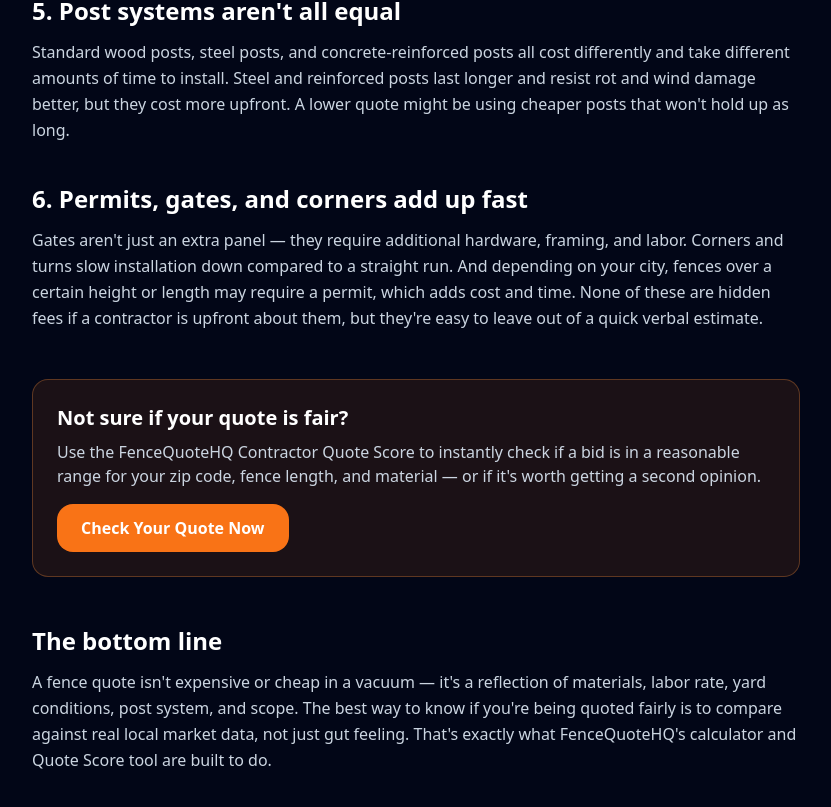
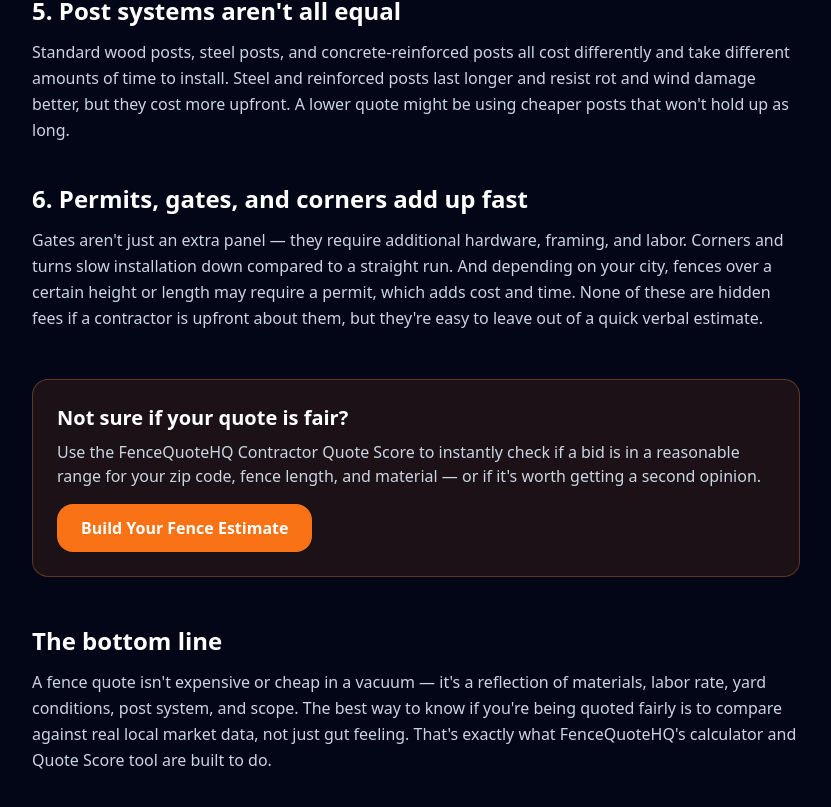
Before and after one commit to fencequotehq/fencequotehq-app, a Next.js app: page /blog/why-my-fence-quote-expensive in a window 1280 px wide. Shown: the part 1113-1920 px from the top of the page, without its empty margins (224-1055 px from the left). Built offline with nearby package versions, Linux system fonts and the light colour scheme.

Commit message:
Update page.tsx

```diff
--- a/app/blog/why-my-fence-quote-expensive/page.tsx
+++ b/app/blog/why-my-fence-quote-expensive/page.tsx
@@ -58,7 +58,7 @@ export default function BlogPost() {
             href="/#calculator"
             className="inline-flex items-center justify-center rounded-2xl bg-orange-500 px-6 py-3 font-bold hover:bg-orange-600 transition"
           >
-            Check Your Quote Now
+            Build Your Fence Estimate
           </Link>
         </div>
 
```
